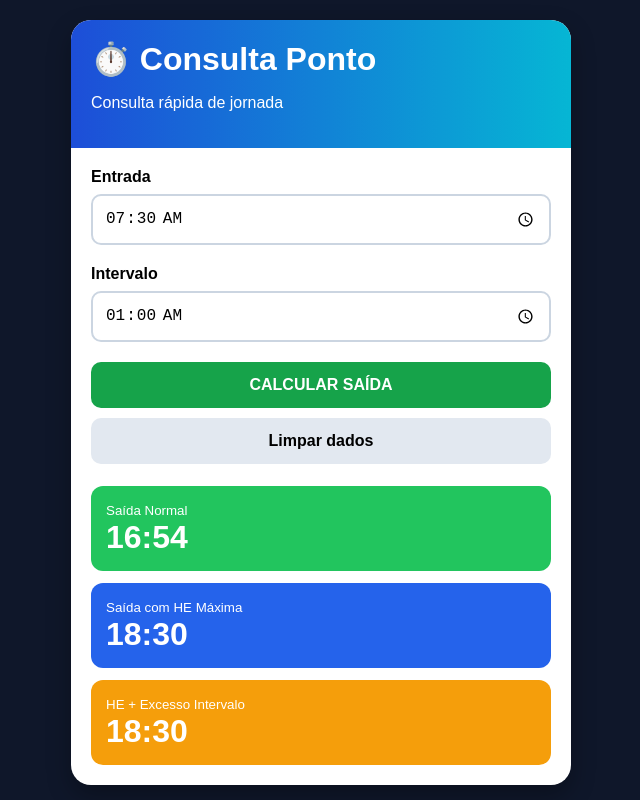
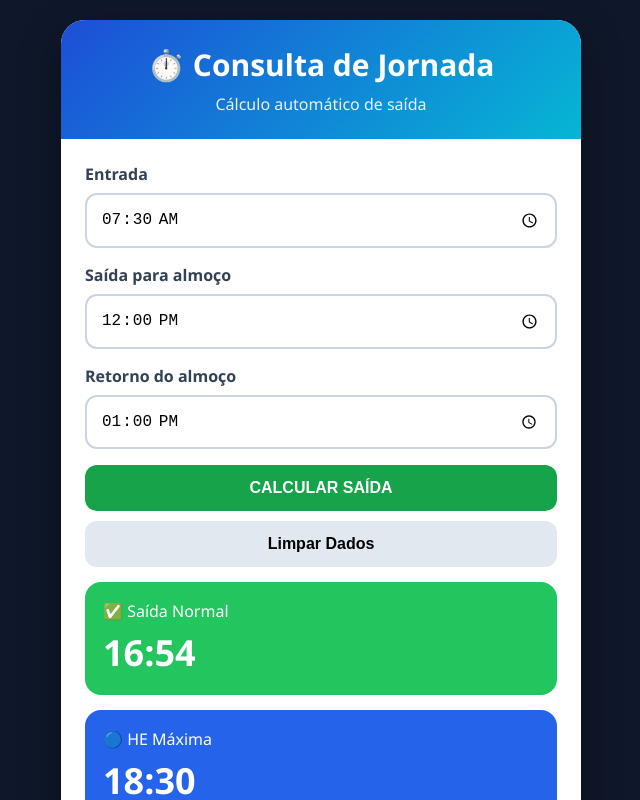
Before and after one commit to FSmaniotto/consulta-ponto, a plain HTML site: page index.html in a window 1280 px wide. Both pictures are taken after a click on the button "CALCULAR SAÍDA". Shown: the top 800 px of the page, without its empty margins (319-959 px from the left). Drawn offline with Linux system fonts and the light colour scheme.

Commit message:
Update index.html

```diff
--- a/index.html
+++ b/index.html
@@ -3,100 +3,139 @@
 <head>
 <meta charset="UTF-8">
 <meta name="viewport" content="width=device-width, initial-scale=1.0">
-<title>Consulta Ponto</title>
+<title>Consulta de Jornada</title>
 
 <style>
+
+*{
+  margin:0;
+  padding:0;
+  box-sizing:border-box;
+}
+
 body{
-    font-family: Arial, sans-serif;
+  font-family:Segoe UI,Arial,sans-serif;
   background:#0f172a;
-    margin:0;
+  min-height:100vh;
   padding:20px;
 }
 
 .container{
-    max-width:500px;
+  max-width:520px;
   margin:auto;
-    background:white;
-    border-radius:20px;
+  background:#fff;
+  border-radius:24px;
   overflow:hidden;
-    box-shadow:0 10px 25px rgba(0,0,0,.3);
+  box-shadow:0 15px 40px rgba(0,0,0,.35);
 }
 
 .header{
-    background:linear-gradient(90deg,#1d4ed8,#06b6d4);
+  padding:24px;
+  background:linear-gradient(135deg,#1d4ed8,#06b6d4);
   color:white;
-    padding:20px;
+  text-align:center;
 }
 
 .header h1{
-    margin:0;
+  font-size:30px;
+}
+
+.header p{
+  margin-top:8px;
+  opacity:.9;
 }
 
 .content{
-    padding:20px;
+  padding:24px;
 }
 
 label{
   display:block;
   margin-bottom:8px;
-    font-weight:bold;
+  font-weight:700;
+  color:#334155;
 }
 
 input{
   width:100%;
-    padding:12px;
-    margin-bottom:20px;
-    box-sizing:border-box;
+  padding:14px;
+  margin-bottom:16px;
+  border-radius:12px;
   border:2px solid #cbd5e1;
-    border-radius:10px;
   font-size:16px;
 }
 
 button{
   width:100%;
+  border:none;
+  border-radius:12px;
   padding:14px;
-    border:none;
-    border-radius:10px;
   font-size:16px;
-    font-weight:bold;
+  font-weight:700;
   cursor:pointer;
-    margin-bottom:10px;
 }
 
-.btn{
+.calcular{
   background:#16a34a;
   color:white;
 }
 
-.btn-clear{
+.limpar{
+  margin-top:10px;
   background:#e2e8f0;
 }
 
 .card{
-    margin-top:12px;
-    padding:15px;
-    border-radius:12px;
+  margin-top:15px;
   color:white;
+  padding:18px;
+  border-radius:16px;
 }
 
-.green{background:#22c55e;}
-.blue{background:#2563eb;}
-.orange{background:#f59e0b;}
-.red{background:#ef4444;}
+.normal{
+  background:#22c55e;
+}
 
-.result{
-    font-size:32px;
-    font-weight:bold;
+.he{
+  background:#2563eb;
 }
+
+.total{
+  background:#f59e0b;
+}
+
+.excesso{
+  background:#ef4444;
+}
+
+.valor{
+  font-size:36px;
+  font-weight:800;
+  margin-top:6px;
+}
+
+.info{
+  margin-top:6px;
+  opacity:.9;
+}
+
+footer{
+  text-align:center;
+  padding:20px;
+  color:#64748b;
+  font-size:12px;
+}
+
 </style>
 </head>
 
 <body>
 
 <div class="container">
+
   <div class="header">
-        <h1>⏱️ Consulta Ponto</h1>
-        <p>Consulta rápida de jornada</p>
+    <h1>⏱️ Consulta de Jornada</h1>
+    <p>Cálculo automático de saída</p>
   </div>
 
   <div class="content">
@@ -104,75 +143,127 @@ button{
     <label>Entrada</label>
     <input type="time" id="entrada" value="07:30">
 
-        <label>Intervalo</label>
-        <input type="time" id="intervalo" value="01:00">
+    <label>Saída para almoço</label>
+    <input type="time" id="saidaAlmoco" value="12:00">
 
-        <button class="btn" onclick="calcular()">CALCULAR SAÍDA</button>
+    <label>Retorno do almoço</label>
+    <input type="time" id="retornoAlmoco" value="13:00">
 
-        <button class="btn-clear" onclick="limpar()">Limpar dados</button>
+    <button class="calcular" onclick="calcular()">
+      CALCULAR SAÍDA
+    </button>
+
+    <button class="limpar" onclick="limpar()">
+      Limpar Dados
+    </button>
 
     <div id="resultado"></div>
 
   </div>
+
+  <footer>
+    Consulta Ponto • Versão 2.0
+  </footer>
+
 </div>
 
 <script>
+
 function paraMinutos(hora){
-    const partes = hora.split(':');
-    return parseInt(partes[0])*60 + parseInt(partes[1]);
+  const [h,m]=hora.split(':').map(Number);
+  return h*60+m;
 }
 
 function paraHora(min){
-    min = ((min % 1440) + 1440) % 1440;
-    const h = String(Math.floor(min/60)).padStart(2,'0');
-    const m = String(min%60).padStart(2,'0');
-    return h + ':' + m;
+  min=((min%1440)+1440)%1440;
+
+  const h=Math.floor(min/60)
+  .toString()
+  .padStart(2,'0');
+
+  const m=(min%60)
+  .toString()
+  .padStart(2,'0');
+
+  return `${h}:${m}`;
 }
 
 function calcular(){
 
-    const jornada = 504;
-    const intervaloPadrao = 60;
-    const heMax = 96;
+  const jornada=504;
+  const intervaloPadrao=60;
+  const heMax=96;
 
-    const entrada = paraMinutos(document.getElementById('entrada').value);
-    const intervalo = paraMinutos(document.getElementById('intervalo').value);
+  const entrada=
+    paraMinutos(
+      document.getElementById('entrada').value
+    );
 
-    const excesso = Math.max(0, intervalo - intervaloPadrao);
+  const saidaAlmoco=
+    paraMinutos(
+      document.getElementById('saidaAlmoco').value
+    );
 
-    const normal = entrada + jornada + intervaloPadrao;
-    const he = normal + heMax;
-    const heIntervalo = he + excesso;
+  const retornoAlmoco=
+    paraMinutos(
+      document.getElementById('retornoAlmoco').value
+    );
 
-    document.getElementById('resultado').innerHTML = `
-        <div class="card green">
-            <small>Saída Normal</small>
-            <div class="result">${paraHora(normal)}</div>
+  const intervalo=
+    retornoAlmoco-saidaAlmoco;
+
+  const excesso=
+    Math.max(
+      0,
+      intervalo-intervaloPadrao
+    );
+
+  const normal=
+    entrada+jornada+intervaloPadrao;
+
+  const he=
+    normal+heMax;
+
+  const heIntervalo=
+    he+excesso;
+
+  document.getElementById('resultado')
+  .innerHTML=`
+
+  <div class="card normal">
+    <div>✅ Saída Normal</div>
+    <div class="valor">${paraHora(normal)}</div>
   </div>
 
-        <div class="card blue">
-            <small>Saída com HE Máxima</small>
-            <div class="result">${paraHora(he)}</div>
+  <div class="card he">
+    <div>🔵 HE Máxima</div>
+    <div class="valor">${paraHora(he)}</div>
   </div>
 
-        <div class="card orange">
-            <small>HE + Excesso Intervalo</small>
-            <div class="result">${paraHora(heIntervalo)}</div>
+  <div class="card total">
+    <div>🟠 HE + Excesso</div>
+    <div class="valor">${paraHora(heIntervalo)}</div>
   </div>
 
-        ${excesso > 0 ? `
-        <div class="card red">
-            <small>Excesso de intervalo</small>
-            <div class="result">${excesso} min</div>
-        </div>` : ''}
+  <div class="card excesso">
+    <div>⏳ Intervalo Real</div>
+    <div class="valor">${intervalo} min</div>
+    <div class="info">Excesso: ${excesso} min</div>
+  </div>
+
   `;
 }
 
 function limpar(){
+
   document.getElementById('entrada').value='07:30';
-    document.getElementById('intervalo').value='01:00';
-    document.getElementById('resultado').innerHTML='';
+  document.getElementById('saidaAlmoco').value='12:00';
+  document.getElementById('retornoAlmoco').value='13:00';
+
+  document.getElementById('resultado')
+  .innerHTML='';
 }
+
 </script>
 
 </body>
```
Lines whose indentation alone changed are shown as unchanged.
